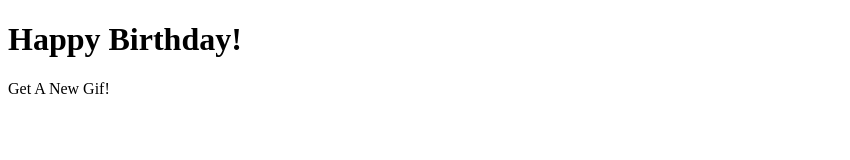
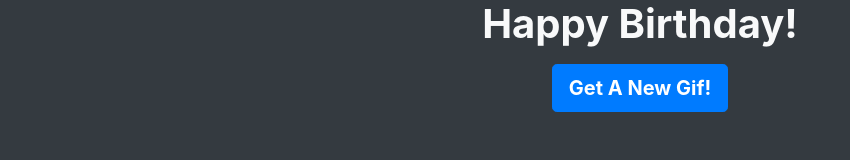
Before and after one commit to Rynestrm/RandomBirthday, a plain HTML site: page index.html in a window 1280 px wide. Shown: the whole page, without its empty margins (0-850 px from the left). Drawn offline with nearby package versions, Linux system fonts and the light colour scheme; no server answers.

Commit message:
hopefully the final form

```diff
--- a/index.html
+++ b/index.html
@@ -5,12 +5,15 @@
     <meta name="viewport" content="width=device-width, initial-scale=1.0">
     <title>Happy Birthday</title>
     <link rel="stylesheet" href="style.css">
+    <link rel="stylesheet" href="https://cdn.jsdelivr.net/npm/bootstrap@4.5.3/dist/css/bootstrap.min.css" integrity="sha384-TX8t27EcRE3e/ihU7zmQxVncDAy5uIKz4rEkgIXeMed4M0jlfIDPvg6uqKI2xXr2" crossorigin="anonymous">
 </head>
-<body>
-    <main>
-        <h1>Happy Birthday!</h1>
-        <div class="button">Get A New Gif!</div>
-        <div class="birthdayGif"></div>
+<body class="bg-dark">
+    <main class="container-fluid">
+        <div class="text-center">
+            <h1 class="text-light font-weight-bold mb-3">Happy Birthday!</h1>
+            <div class="btn btn-lg btn-primary mb-2 font-weight-bold">Get A New Gif!</div>
+            <div class="birthdayGif"></div>
+        </div>
     </main>
     <script src="index.js"></script>
 </body>
--- a/index.js
+++ b/index.js
@@ -1,5 +1,5 @@
 birthdayGif = document.querySelector(".birthdayGif");
-button = document.querySelector('.button');
+button = document.querySelector('.btn');
 
 async function getGifs() {
     const responce = await fetch(
@@ -9,8 +9,7 @@ async function getGifs() {
     const gifs = [...data.data];
     let randomGifObject = gifs[Math.floor(Math.random() * gifs.length)];
     let randomGif = randomGifObject.images.original.url;
-    birthdayGif.innerHTML = `<img src="${randomGif}" alt="random birthday gifs">`
-
+    birthdayGif.innerHTML = `<img class="img-fluid" src="${randomGif}" alt="random birthday gifs">`
 }
 
 getGifs();
```
